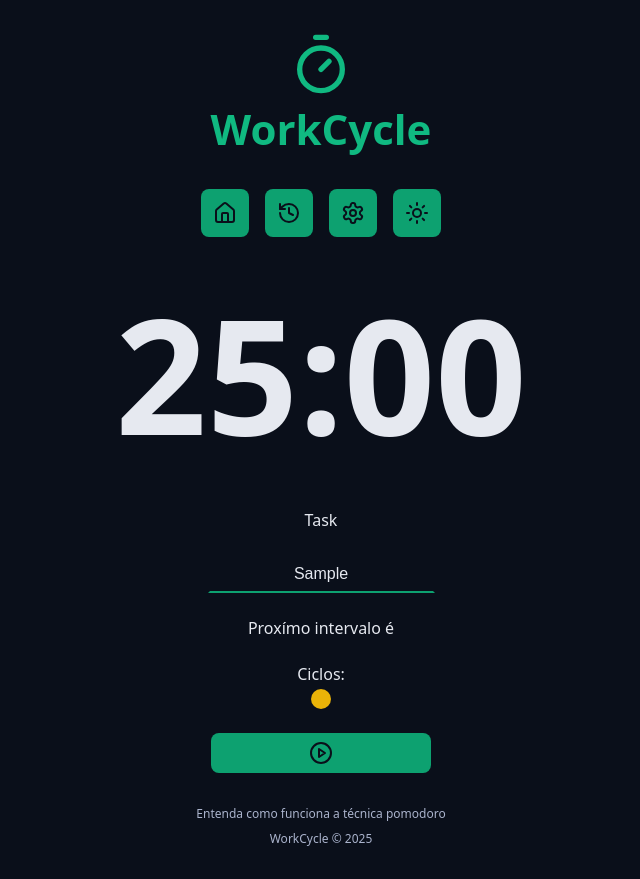
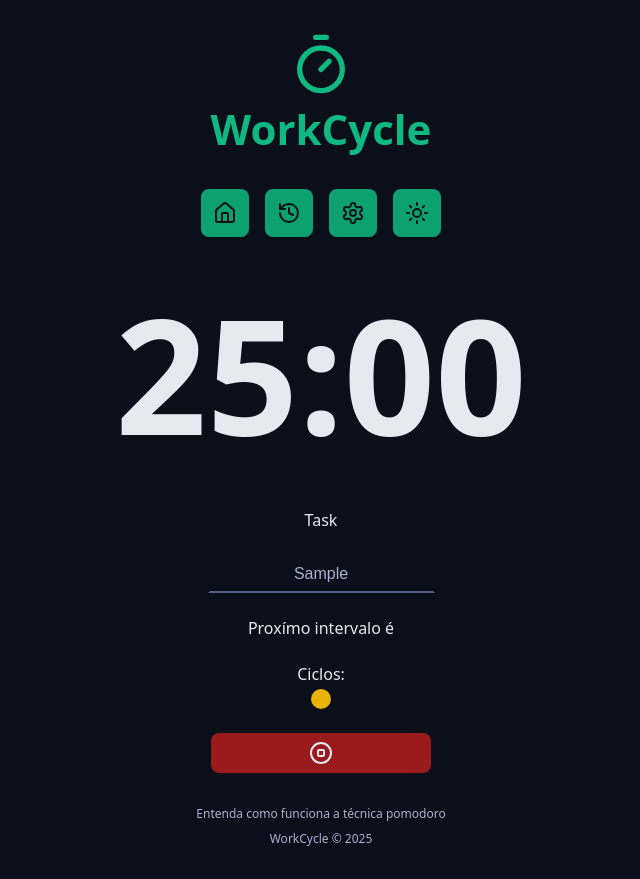
Before and after one commit to JoaovBenjamin/WorkCycle, a React (Vite) app: page / in a window 1280 px wide. Both pictures are taken after typing "Sample" into the empty fields and a click on the button "Iniciar uma nova tarefa". Shown: the whole page, without its empty margins (319-959 px from the left). Built offline with nearby package versions, Linux system fonts and the light colour scheme.

Commit message:
feat: input disable, interruted date

```diff
--- a/src/components/FormMain/index.tsx
+++ b/src/components/FormMain/index.tsx
@@ -1,4 +1,4 @@
-import { PlayCircleIcon } from "lucide-react";
+import { PlayCircleIcon, StopCircleIcon } from "lucide-react";
 import DefaultButton from "../DefaultButton";
 import Cycles from "../Cycles";
 import Input from "../Input";
@@ -17,6 +17,24 @@ export default function FormMain(){
 
   const nextCycle = getNextCycle(state.currentCycle)
   const nextCycleType = getNextCycleType(nextCycle)
+
+  function handleClickStopButton(event: React.MouseEvent<HTMLButtonElement, MouseEvent>){
+    event.preventDefault();
+    setState(prevState => {
+      return{
+        ...prevState,
+        activeTask: null,
+        secondsRemaining: 0,
+        formatedSecondsRemaining:"00:00",
+        tasks: prevState.tasks.map(task => {
+          if(prevState.activeTask && prevState.activeTask.id === task.id){
+            return {...task, interruptedAt: Date.now()}
+          }
+          return task
+        })
+      }
+    })
+  }
 
   function handleCreateNewTask(event: FormEvent<HTMLFormElement>){
       event.preventDefault();
@@ -62,6 +80,7 @@ export default function FormMain(){
               text='Task'
               placeholder='Digite a Task'
               ref={taskNameInput}
+              disabled={!!state.activeTask}
            />
           </div>
           <div className='formRow'>
@@ -73,7 +92,23 @@ export default function FormMain(){
           </div>
           )}
           <div className='formRow'>
-            <DefaultButton icon={<PlayCircleIcon/>}/>
+            {!state.activeTask && (
+               <DefaultButton
+               type="submit"
+               icon={<PlayCircleIcon/>}
+               aria-label="Iniciar uma nova tarefa"
+               title="Iniciar uma nova tarefa"/>)}
+
+            {!!state.activeTask &&(
+              <DefaultButton
+              type="button"
+              title="Parar um tarefa"
+              aria-label="Parar uma tarefa"
+              color="red"
+              icon={<StopCircleIcon/>}
+              onClick={handleClickStopButton}
+              />
+            )}
           </div>
         </form>
     )
```
